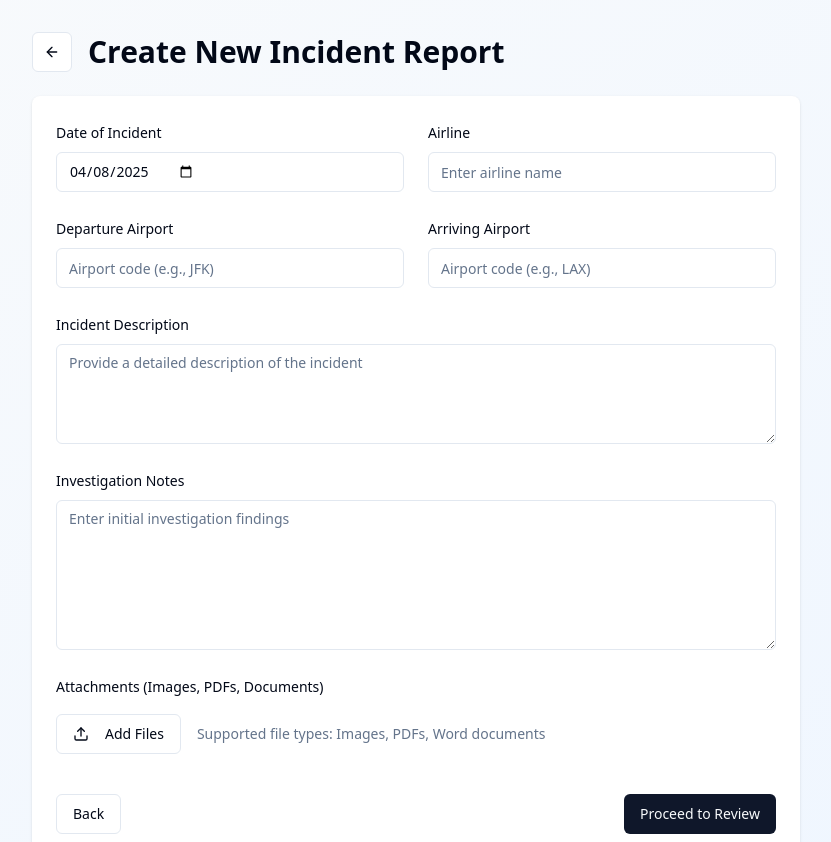
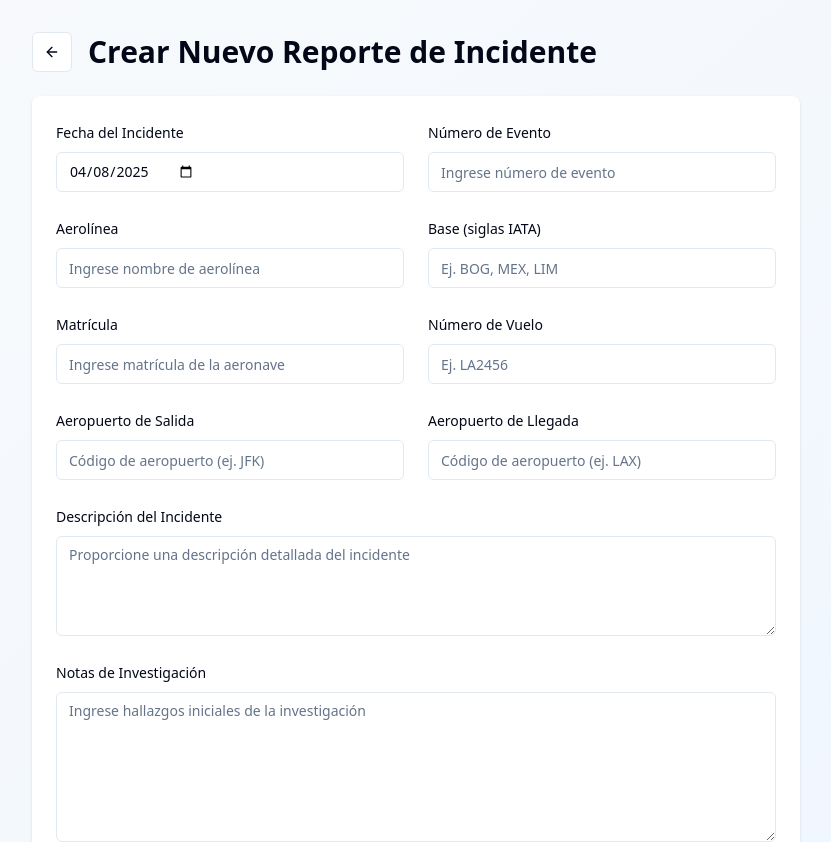
Before and after one commit to rneuron/incident-scribe-ai-flow, a React (Vite) app: page /create-incident in a window 1280 px wide. Shown: the top 842 px of the page, without its empty margins (224-1055 px from the left). Built offline with nearby package versions, Linux system fonts and the light colour scheme.

Commit message:
feat: Translate and add new fields
Translate the application to Spanish and add new fields to the incident form.
Also, introduce colors to the incident review page.

```diff
--- a/src/context/IncidentContext.tsx
+++ b/src/context/IncidentContext.tsx
@@ -25,16 +25,20 @@ export const IncidentProvider = ({ children }: { children: ReactNode }) => {
     {
       id: '1',
       date: '2025-04-08',
-      airline: 'Example Airlines',
+      airline: 'Aerolíneas Ejemplo',
       arrivingAirport: 'LAX',
       departureAirport: 'JFK',
-      incident: 'Flight delay due to mechanical issues',
-      investigation: 'Initial inspection revealed fuel system problem',
+      incident: 'Retraso de vuelo debido a problemas mecánicos',
+      investigation: 'La inspección inicial reveló un problema en el sistema de combustible',
       attachments: [
-        { id: '1', name: 'report.pdf', url: '#', type: 'pdf' }
+        { id: '1', name: 'informe.pdf', url: '#', type: 'pdf' }
       ],
       status: 'preliminary',
-      createdAt: '2025-04-07'
+      createdAt: '2025-04-07',
+      eventNumber: 'EV-2025-042',
+      baseIATA: 'JFK',
+      registration: 'N12345',
+      flightNumber: 'AE789'
     },
     {
       id: '2',
@@ -42,11 +46,15 @@ export const IncidentProvider = ({ children }: { children: ReactNode }) => {
       airline: 'Sky Express',
       arrivingAirport: 'ORD',
       departureAirport: 'ATL',
-      incident: 'Cargo loading issue',
-      investigation: 'Weight distribution error in loading manifest',
+      incident: 'Problema de carga',
+      investigation: 'Error de distribución de peso en el manifiesto de carga',
       attachments: [],
       status: 'draft',
-      createdAt: '2025-04-06'
+      createdAt: '2025-04-06',
+      eventNumber: 'EV-2025-041',
+      baseIATA: 'ATL',
+      registration: 'N54321',
+      flightNumber: 'SE456'
     },
     {
       id: '3',
@@ -54,13 +62,17 @@ export const IncidentProvider = ({ children }: { children: ReactNode }) => {
       airline: 'Global Air',
       arrivingAirport: 'DFW',
       departureAirport: 'SFO',
-      incident: 'Minor turbulence injury',
-      investigation: 'Passenger did not have seatbelt fastened',
+      incident: 'Lesión menor por turbulencia',
+      investigation: 'El pasajero no tenía el cinturón de seguridad abrochado',
       attachments: [
-        { id: '2', name: 'injury-report.pdf', url: '#', type: 'pdf' }
+        { id: '2', name: 'informe-lesion.pdf', url: '#', type: 'pdf' }
       ],
       status: 'done',
-      createdAt: '2025-04-05'
+      createdAt: '2025-04-05',
+      eventNumber: 'EV-2025-040',
+      baseIATA: 'SFO',
+      registration: 'N98765',
+      flightNumber: 'GA123'
     }
   ]);
 
--- a/src/pages/CreateIncident.tsx
+++ b/src/pages/CreateIncident.tsx
@@ -25,7 +25,11 @@ const CreateIncident = () => {
       departureAirport: '',
       incident: '',
       investigation: '',
-      attachments: []
+      attachments: [],
+      eventNumber: '',
+      baseIATA: '',
+      registration: '',
+      flightNumber: ''
     }
   });
 
@@ -41,8 +45,8 @@ const CreateIncident = () => {
 
         if (!isValid) {
           toast({
-            title: "Invalid file type",
-            description: "Only images, PDFs, and documents are allowed",
+            title: "Tipo de archivo inválido",
+            description: "Solo se permiten imágenes, PDFs y documentos",
             variant: "destructive"
           });
         }
@@ -67,8 +71,8 @@ const CreateIncident = () => {
     const incidentId = addIncident(formData);
 
     toast({
-      title: "Incident Created",
-      description: "Your incident report has been created successfully"
+      title: "Incidente Creado",
+      description: "Su reporte de incidente ha sido creado exitosamente"
     });
 
     navigate(`/review-incident/${incidentId}`);
@@ -85,7 +89,7 @@ const CreateIncident = () => {
           <Button variant="outline" size="icon" onClick={handleBack}>
             <ArrowLeft className="h-4 w-4" />
           </Button>
-          <h1 className="text-3xl font-bold">Create New Incident Report</h1>
+          <h1 className="text-3xl font-bold">Crear Nuevo Reporte de Incidente</h1>
         </div>
 
         <div className="bg-white rounded-lg shadow p-6">
@@ -97,9 +101,23 @@ const CreateIncident = () => {
                   name="date"
                   render={({ field }) => (
                     <FormItem>
-                      <FormLabel>Date of Incident</FormLabel>
+                      <FormLabel>Fecha del Incidente</FormLabel>
                       <FormControl>
                         <Input type="date" {...field} />
+                      </FormControl>
+                      <FormMessage />
+                    </FormItem>
+                  )}
+                />
+
+                <FormField
+                  control={form.control}
+                  name="eventNumber"
+                  render={({ field }) => (
+                    <FormItem>
+                      <FormLabel>Número de Evento</FormLabel>
+                      <FormControl>
+                        <Input placeholder="Ingrese número de evento" {...field} />
                       </FormControl>
                       <FormMessage />
                     </FormItem>
@@ -111,9 +129,51 @@ const CreateIncident = () => {
                   name="airline"
                   render={({ field }) => (
                     <FormItem>
-                      <FormLabel>Airline</FormLabel>
+                      <FormLabel>Aerolínea</FormLabel>
                       <FormControl>
-                        <Input placeholder="Enter airline name" {...field} />
+                        <Input placeholder="Ingrese nombre de aerolínea" {...field} />
+                      </FormControl>
+                      <FormMessage />
+                    </FormItem>
+                  )}
+                />
+
+                <FormField
+                  control={form.control}
+                  name="baseIATA"
+                  render={({ field }) => (
+                    <FormItem>
+                      <FormLabel>Base (siglas IATA)</FormLabel>
+                      <FormControl>
+                        <Input placeholder="Ej. BOG, MEX, LIM" {...field} />
+                      </FormControl>
+                      <FormMessage />
+                    </FormItem>
+                  )}
+                />
+
+                <FormField
+                  control={form.control}
+                  name="registration"
+                  render={({ field }) => (
+                    <FormItem>
+                      <FormLabel>Matrícula</FormLabel>
+                      <FormControl>
+                        <Input placeholder="Ingrese matrícula de la aeronave" {...field} />
+                      </FormControl>
+                      <FormMessage />
+                    </FormItem>
+                  )}
+                />
+
+                <FormField
+                  control={form.control}
+                  name="flightNumber"
+                  render={({ field }) => (
+                    <FormItem>
+                      <FormLabel>Número de Vuelo</FormLabel>
+                      <FormControl>
+                        <Input placeholder="Ej. LA2456" {...field} />
                       </FormControl>
                       <FormMessage />
                     </FormItem>
@@ -125,9 +185,9 @@ const CreateIncident = () => {
                   name="departureAirport"
                   render={({ field }) => (
                     <FormItem>
-                      <FormLabel>Departure Airport</FormLabel>
+                      <FormLabel>Aeropuerto de Salida</FormLabel>
                       <FormControl>
-                        <Input placeholder="Airport code (e.g., JFK)" {...field} />
+                        <Input placeholder="Código de aeropuerto (ej. JFK)" {...field} />
                       </FormControl>
                       <FormMessage />
                     </FormItem>
@@ -139,9 +199,9 @@ const CreateIncident = () => {
                   name="arrivingAirport"
                   render={({ field }) => (
                     <FormItem>
-                      <FormLabel>Arriving Airport</FormLabel>
+                      <FormLabel>Aeropuerto de Llegada</FormLabel>
                       <FormControl>
-                        <Input placeholder="Airport code (e.g., LAX)" {...field} />
+                        <Input placeholder="Código de aeropuerto (ej. LAX)" {...field} />
                       </FormControl>
                       <FormMessage />
                     </FormItem>
@@ -154,10 +214,10 @@ const CreateIncident = () => {
                 name="incident"
                 render={({ field }) => (
                   <FormItem>
-                    <FormLabel>Incident Description</FormLabel>
+                    <FormLabel>Descripción del Incidente</FormLabel>
                     <FormControl>
                       <Textarea
-                        placeholder="Provide a detailed description of the incident"
+                        placeholder="Proporcione una descripción detallada del incidente"
                         className="min-h-[100px]"
                         {...field}
                       />
@@ -172,10 +232,10 @@ const CreateIncident = () => {
                 name="investigation"
                 render={({ field }) => (
                   <FormItem>
-                    <FormLabel>Investigation Notes</FormLabel>
+                    <FormLabel>Notas de Investigación</FormLabel>
                     <FormControl>
                       <Textarea
-                        placeholder="Enter initial investigation findings"
+                        placeholder="Ingrese hallazgos iniciales de la investigación"
                         className="min-h-[150px]"
                         {...field}
                       />
@@ -186,7 +246,7 @@ const CreateIncident = () => {
               />
 
               <div className="space-y-4">
-                <Label>Attachments (Images, PDFs, Documents)</Label>
+                <Label>Adjuntos (Imágenes, PDFs, Documentos)</Label>
 
                 <div className="flex items-center gap-4">
                   <Button
@@ -196,7 +256,7 @@ const CreateIncident = () => {
                     onClick={() => document.getElementById('file-upload')?.click()}
                   >
                     <Upload className="mr-2 h-4 w-4" />
-                    Add Files
+                    Agregar Archivos
                     <input
                       id="file-upload"
                       type="file"
@@ -207,13 +267,13 @@ const CreateIncident = () => {
                     />
                   </Button>
                   <p className="text-sm text-muted-foreground">
-                    Supported file types: Images, PDFs, Word documents
+                    Formatos soportados: Imágenes, PDFs, documentos Word
                   </p>
                 </div>
 
                 {files.length > 0 && (
                   <div className="border rounded-md p-4">
-                    <p className="text-sm font-medium mb-2">Attached Files ({files.length})</p>
+                    <p className="text-sm font-medium mb-2">Archivos Adjuntos ({files.length})</p>
                     <div className="space-y-2">
                       {files.map((file, index) => (
                         <div key={index} className="flex items-center justify-between bg-muted p-2 rounded-md">
@@ -238,10 +298,10 @@ const CreateIncident = () => {
 
               <div className="flex justify-between pt-4">
                 <Button type="button" variant="outline" onClick={handleBack}>
-                  Back
+                  Volver
                 </Button>
                 <Button type="submit">
-                  Proceed to Review
+                  Proceder a Revisión
                 </Button>
               </div>
             </form>
--- a/src/pages/IncidentReview.tsx
+++ b/src/pages/IncidentReview.tsx
@@ -100,14 +100,38 @@ const IncidentReview = () => {
             </h2>
 
             <div className="space-y-6 flex-grow">
-              <div>
-                <p className="text-sm text-slate-500 mb-1">Fecha del Incidente</p>
-                <p className="font-medium text-slate-800">{formatDate(incident.date)}</p>
+              <div className="grid grid-cols-2 gap-6">
+                <div>
+                  <p className="text-sm text-slate-500 mb-1">Fecha del Incidente</p>
+                  <p className="font-medium text-slate-800">{formatDate(incident.date)}</p>
+                </div>
+
+                <div>
+                  <p className="text-sm text-slate-500 mb-1">Número de Evento</p>
+                  <p className="font-medium text-slate-800">{incident.eventNumber || '-'}</p>
+                </div>
               </div>
 
               <div>
                 <p className="text-sm text-slate-500 mb-1">Aerolínea</p>
                 <p className="font-medium text-slate-800">{incident.airline}</p>
+              </div>
+
+              <div className="grid grid-cols-2 gap-6">
+                <div>
+                  <p className="text-sm text-slate-500 mb-1">Base IATA</p>
+                  <p className="font-medium text-slate-800">{incident.baseIATA || '-'}</p>
+                </div>
+
+                <div>
+                  <p className="text-sm text-slate-500 mb-1">Matrícula</p>
+                  <p className="font-medium text-slate-800">{incident.registration || '-'}</p>
+                </div>
+              </div>
+
+              <div>
+                <p className="text-sm text-slate-500 mb-1">Número de Vuelo</p>
+                <p className="font-medium text-slate-800">{incident.flightNumber || '-'}</p>
               </div>
 
               <div className="grid grid-cols-2 gap-6">
```
Also changed, not shown: src/types/incident.ts (+8 -0 lines).
